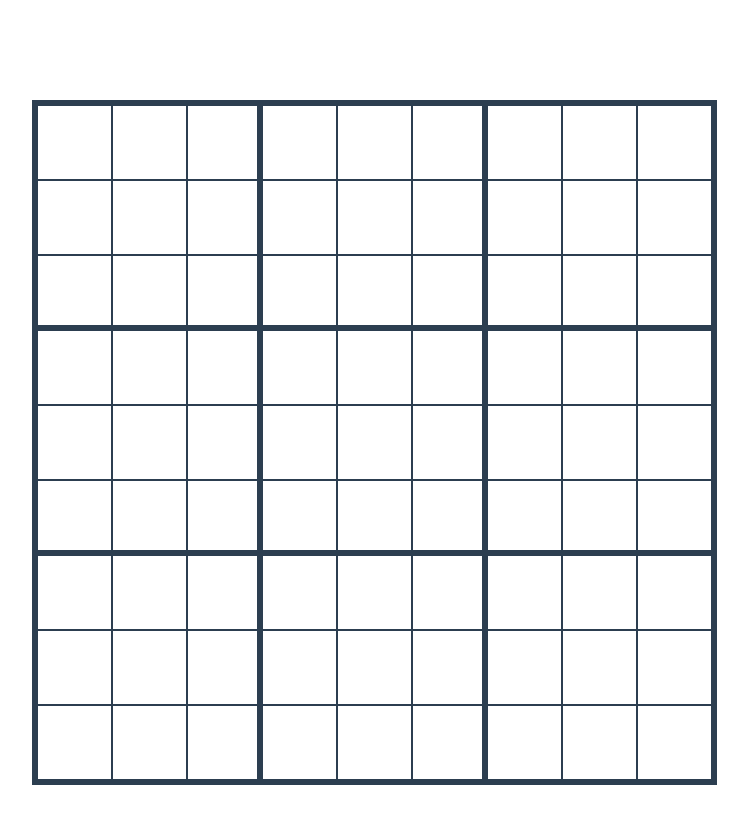
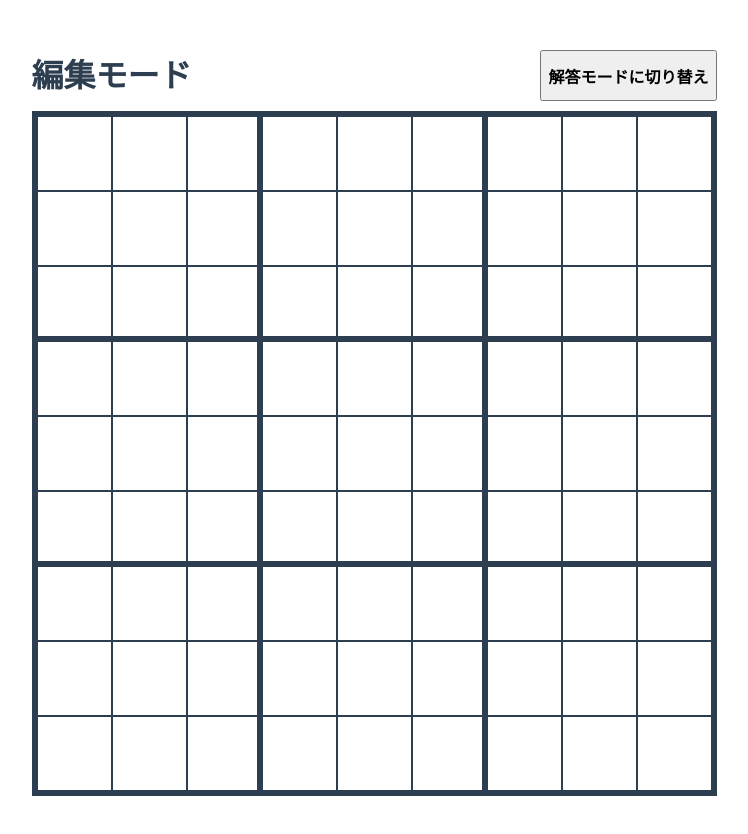
Before and after one commit to wai-doi/sudoku-board, a Vue app: page / in a window 1280 px wide. Shown: the top 834 px of the page, without its empty margins (266-1014 px from the left). Built offline with nearby package versions, Linux system fonts and the light colour scheme; the HTML template or start-up script is replaced by a standard one.

Commit message:
Implement switch mode

```diff
--- a/src/App.vue
+++ b/src/App.vue
@@ -1,9 +1,11 @@
 <script setup lang="ts">
 import { ref } from 'vue'
 import NumberBoard from './components/NumberBoard.vue'
-import type { Board } from './type'
+import type { Board, Mode } from './type'
+import GameMode from './components/GameMode.vue'
 
 const board = ref<Board>(initializeCellValue())
+const mode = ref<Mode>('edit')
 
 function initializeCellValue(): Board {
   return [...Array(9)].map((_, row) => {
@@ -12,10 +14,24 @@ function initializeCellValue(): Board {
     })
   })
 }
+
+function switchMode(): void {
+  mode.value = mode.value === 'edit' ? 'solve' : 'edit'
+}
 </script>
 
 <template>
-  <main>
+  <main class="main-container">
+    <GameMode :mode="mode" @switch-mode="switchMode" />
     <NumberBoard :board="board" />
   </main>
 </template>
+
+<style scoped>
+.main-container {
+  display: flex;
+  flex-flow: column;
+  gap: 10px;
+  margin: 50px;
+}
+</style>
--- /dev/null
+++ b/src/components/GameMode.vue
@@ -0,0 +1,39 @@
+<script setup lang="ts">
+import type { Mode } from '../type'
+defineProps<{
+  mode: Mode
+}>()
+
+const emit = defineEmits<{
+  'switch-mode': []
+}>()
+</script>
+
+<template>
+  <div class="mode-container">
+    <span class="mode-text">
+      {{ mode === 'edit' ? '編集モード' : '解答モード' }}
+    </span>
+    <button class="switch-mode-button" @click="() => emit('switch-mode')">
+      {{ mode === 'edit' ? '解答モード' : '編集モード' }}に切り替え
+    </button>
+  </div>
+</template>
+
+<style scoped>
+.mode-text {
+  font-size: 2rem;
+  font-weight: bold;
+}
+
+.switch-mode-button {
+  font-size: 1rem;
+  font-weight: bold;
+  cursor: pointer;
+}
+
+.mode-container {
+  display: flex;
+  justify-content: space-between;
+}
+</style>
--- a/src/components/NumberBoard.vue
+++ b/src/components/NumberBoard.vue
@@ -40,7 +40,7 @@ function updateSelectedCell(id: string): void {
 </script>
 
 <template>
-  <div class="container">
+  <div class="board-container">
     <div v-for="(row, rowIndex) in board" :key="rowIndex" class="row">
       <NumberCell
         v-for="(cell, cellIndex) in row"
@@ -54,8 +54,7 @@ function updateSelectedCell(id: string): void {
 </template>
 
 <style scoped>
-.container {
-  margin: 100px;
+.board-container {
   border: 5px solid;
 }
 
--- a/src/type.ts
+++ b/src/type.ts
@@ -7,3 +7,5 @@ export type Cell = {
 }
 
 export type Board = Cell[][]
+
+export type Mode = 'edit' | 'solve'
```
